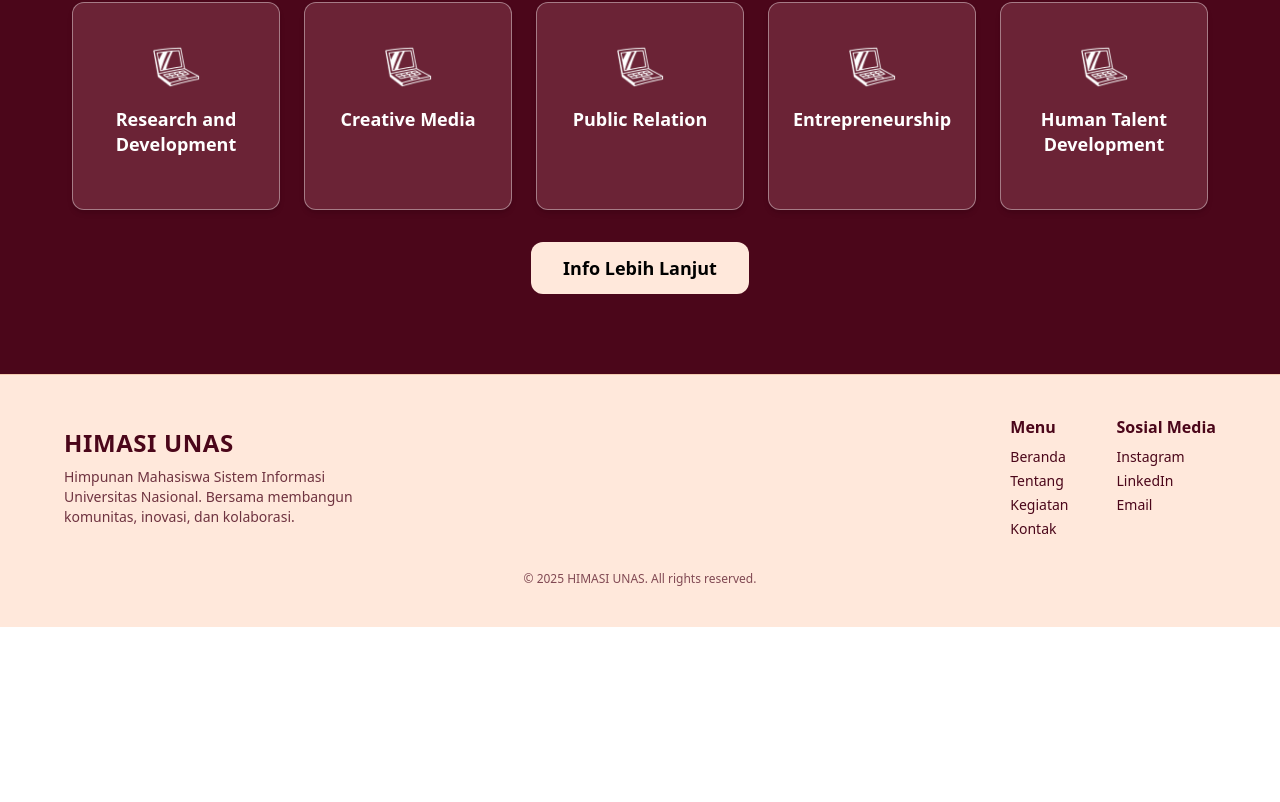
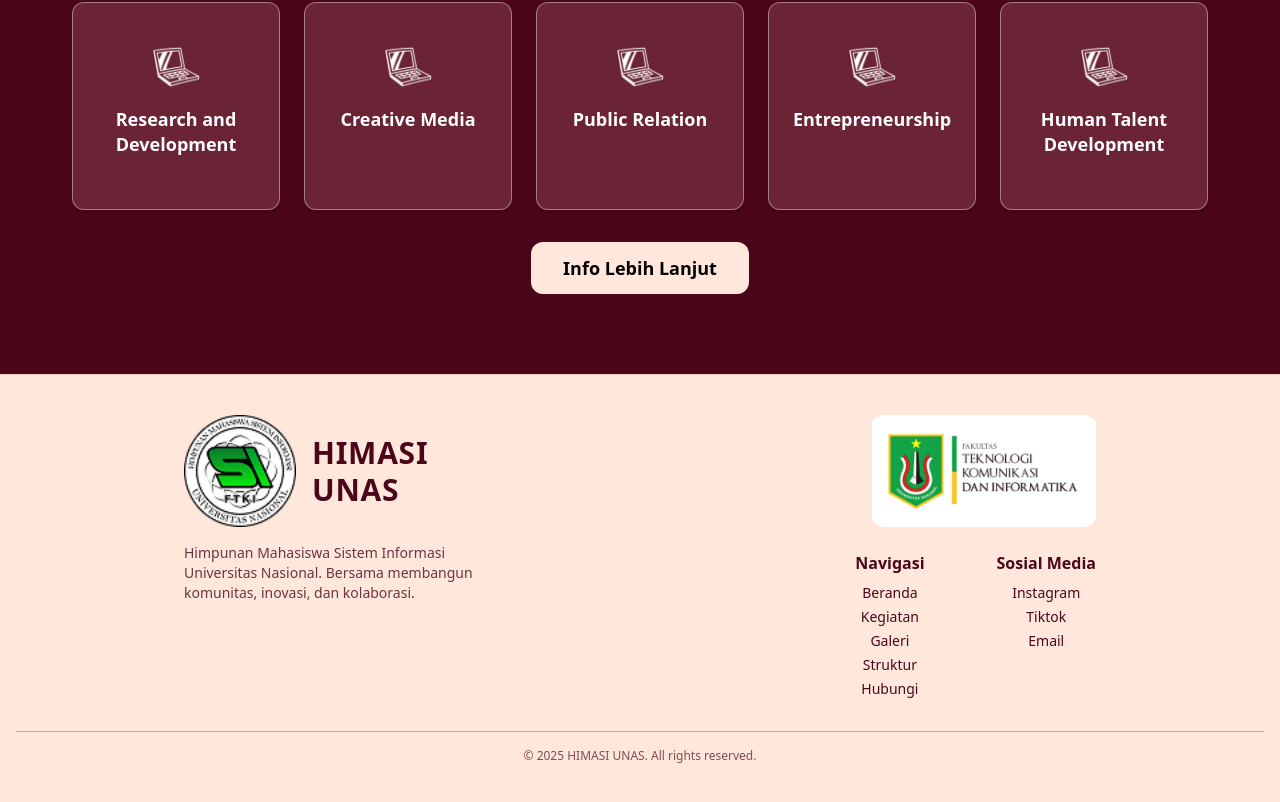
Before and after one commit to CatwisBot/himasi-unas, a Next.js app: page / in a window 1280 px wide. Shown: the part 1172-1974 px from the top of the page. Before the commit the page ends 1799 px from the top, so only its background shows below. Built offline with nearby package versions, Linux system fonts and the light colour scheme.

Commit message:
small change

```diff
--- a/components/shared/Footer/Footer.tsx
+++ b/components/shared/Footer/Footer.tsx
@@ -1,34 +1,72 @@
 import React from "react";
 import Link from "next/link";
+import Image from "next/image";
+import HIMASI from "@/public/icon/HIMASI.png";
+import FTKI from "@/public/icon/FTKI.png";
 
 export default function Footer() {
   return (
     <footer className="bg-[#FFE8DB] text-[#4B061A] py-10 px-4 border-t border-[#f5cbb1]">
-      <div className="max-w-6xl mx-auto flex flex-col md:flex-row justify-between items-center gap-8">
-        {/* Brand & Description */}
-        <div className="flex flex-col items-start gap-2">
-          <span className="font-extrabold text-2xl tracking-wide">HIMASI UNAS</span>
-          <p className="text-sm max-w-xs font-medium opacity-80">
+      <div className="max-4xl lg:max-w-5xl xl:max-w-6xl mx-auto flex flex-col md:flex-row justify-around gap-8">
+        <div className="flex flex-col justify-start items-center md:items-start min-w-[220px]">
+          <div className="flex flex-row items-center gap-4">
+            <Image
+              src={HIMASI}
+              alt="Logo HIMASI UNAS"
+              width={90}
+              height={90}
+              className="w-20 h-20 md:w-28 md:h-28 object-contain"
+              priority
+            />
+            <span className="font-extrabold text-2xl md:text-3xl tracking-wide leading-tight text-left">
+              HIMASI
+              <br />
+              UNAS
+            </span>
+          </div>
+          <p className="text-sm max-w-xs font-medium opacity-80 mt-4 text-center md:text-left">
             Himpunan Mahasiswa Sistem Informasi Universitas Nasional.
             Bersama membangun komunitas, inovasi, dan kolaborasi.
           </p>
         </div>
-        {/* Navigation */}
-        <div className="flex flex-col md:flex-row gap-6 md:gap-12">
+        <div className="flex flex-col gap-6 md:w-[320px] items-center md:items-end">
+          <div className="flex-shrink-0 hidden md:flex flex-col items-center">
+            <Image
+              src={FTKI}
+              alt="Fakultas Teknologi Komunikasi dan Informatika"
+              width={100}
+              height={100}
+              className="w-24 h-24 md:w-56 md:h-28 object-cover"
+            />
+          </div>
+          <div className="flex flex-row gap-10 md:gap-18 text-center">
             <div>
-            <h4 className="font-semibold mb-2">Menu</h4>
+              <h4 className="font-semibold mb-2">Navigasi</h4>
               <ul className="space-y-1 text-sm">
                 <li>
-                <Link href="/" className="hover:underline">Beranda</Link>
+                  <Link href="/" className="hover:underline">
+                    Beranda
+                  </Link>
                 </li>
                 <li>
-                <Link href="/about" className="hover:underline">Tentang</Link>
+                  <Link href="/about" className="hover:underline">
+                    Kegiatan
+                  </Link>
                 </li>
                 <li>
-                <Link href="/events" className="hover:underline">Kegiatan</Link>
+                  <Link href="/events" className="hover:underline">
+                    Galeri
+                  </Link>
                 </li>
                 <li>
-                <Link href="/contact" className="hover:underline">Kontak</Link>
+                  <Link href="/contact" className="hover:underline">
+                    Struktur
+                  </Link>
+                </li>
+                <li>
+                  <Link href="/contact" className="hover:underline">
+                    Hubungi
+                  </Link>
                 </li>
               </ul>
             </div>
@@ -47,12 +85,12 @@ export default function Footer() {
                 </li>
                 <li>
                   <Link
-                  href="https://www.linkedin.com/"
+                    href="https://www.tiktok.com/"
                     target="_blank"
                     rel="noopener noreferrer"
                     className="hover:underline"
                   >
-                  LinkedIn
+                    Tiktok
                   </Link>
                 </li>
                 <li>
@@ -67,8 +105,9 @@ export default function Footer() {
             </div>
           </div>
         </div>
+      </div>
       {/* Copyright */}
-      <div className="mt-8 text-center text-xs text-[#4B061A]/70 font-medium">
+      <div className="mt-8 pt-4 border-t border-[#d4a796] text-center text-xs text-[#4B061A]/70 font-medium">
         &copy; {new Date().getFullYear()} HIMASI UNAS. All rights reserved.
       </div>
     </footer>
```
Lines whose indentation alone changed are shown as unchanged.
